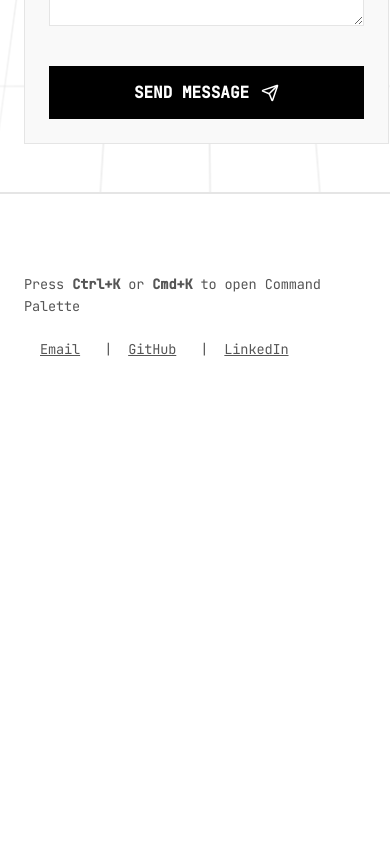
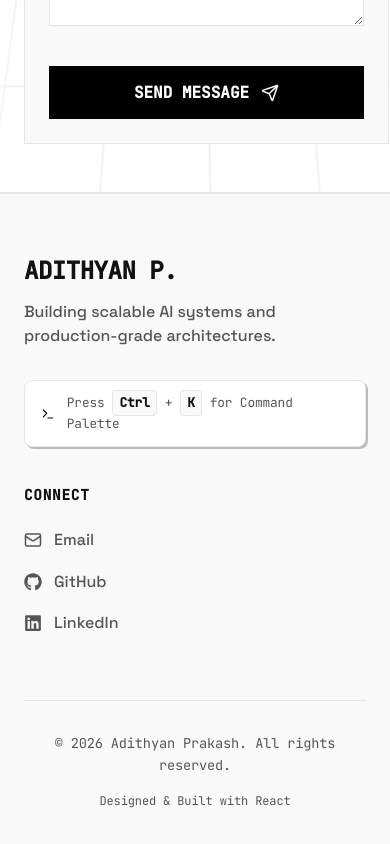
Before and after one commit to Adithyan1809/Portfolio, a React (Vite) app: page / in a window 390 px wide. Shown: the part 9118-9962 px from the top of the page. Before the commit the page ends 9527 px from the top, so only its background shows below. Built offline with nearby package versions, Linux system fonts and the light colour scheme.

Commit message:
feat: Replace basic footer with a premium, responsive Footer component

```diff
--- a/src/App.jsx
+++ b/src/App.jsx
@@ -11,6 +11,7 @@ import CommandPalette from './components/CommandPalette';
 import LiveDashboard from './components/LiveDashboard';
 import PageTransitionWrapper from './components/PageTransitionWrapper';
 import ScrollToTop from './components/ScrollToTop';
+import Footer from './components/Footer';
 
 const NotFound = () => (
   <div style={{ padding: '12rem 2rem', textAlign: 'center', minHeight: '60vh' }}>
@@ -47,17 +48,7 @@ function App() {
           <AnimatedRoutes />
         </main>
         <ScrollReveal>
-          <footer className="border-top section-padding">
-          <div className="container text-center">
-            <p className="mono-text" style={{marginTop: '2rem'}}>
-              <span style={{color: 'var(--color-text-muted)'}}>Press <strong>Ctrl+K</strong> or <strong>Cmd+K</strong> to open Command Palette</span>
-              <br/><br/>
-              <a href="mailto:adithyan18092005@gmail.com" style={{margin: '0 1rem', textDecoration: 'underline'}}>Email</a> |
-              <a href="https://github.com/Adithyan1809" target="_blank" rel="noreferrer" style={{margin: '0 1rem', textDecoration: 'underline'}}>GitHub</a> |
-              <a href="https://linkedin.com/in/adithyan-prakash" target="_blank" rel="noreferrer" style={{margin: '0 1rem', textDecoration: 'underline'}}>LinkedIn</a>
-            </p>
-          </div>
-        </footer>
+          <Footer />
         </ScrollReveal>
         <ScrollToTop />
       </div>
--- /dev/null
+++ b/src/components/Footer.css
@@ -0,0 +1,123 @@
+.site-footer {
+  background-color: var(--color-bg-secondary);
+  padding: 4rem 0 2rem;
+  margin-top: auto;
+}
+
+.footer-content {
+  display: flex;
+  justify-content: space-between;
+  align-items: flex-start;
+  gap: 3rem;
+  margin-bottom: 4rem;
+}
+
+.footer-brand {
+  max-width: 400px;
+}
+
+.footer-logo {
+  font-size: 1.5rem;
+  margin-bottom: 1rem;
+  color: var(--color-text);
+  letter-spacing: -0.02em;
+}
+
+.footer-tagline {
+  margin-bottom: 2rem;
+  font-size: 1rem;
+  line-height: 1.5;
+}
+
+.footer-cmd-hint {
+  display: inline-flex;
+  align-items: center;
+  gap: 0.75rem;
+  padding: 0.75rem 1rem;
+  background-color: var(--color-bg);
+  border: 1px solid var(--color-border);
+  border-radius: 8px;
+  color: var(--color-text-muted);
+  font-size: 0.8rem;
+  box-shadow: 2px 2px 0 var(--color-grid-strong);
+  transition: all 0.2s ease;
+}
+
+.footer-cmd-hint:hover {
+  border-color: var(--color-accent);
+  color: var(--color-text);
+  box-shadow: 4px 4px 0 var(--color-accent);
+  transform: translate(-2px, -2px);
+}
+
+.cmd-icon {
+  color: var(--color-accent);
+}
+
+kbd {
+  background-color: var(--color-bg-secondary);
+  border: 1px solid var(--color-border);
+  border-radius: 4px;
+  padding: 0.2rem 0.4rem;
+  font-family: inherit;
+  font-weight: 700;
+  color: var(--color-text);
+}
+
+.footer-links {
+  display: flex;
+  flex-direction: column;
+  gap: 1.5rem;
+}
+
+.footer-heading {
+  font-size: 0.9rem;
+  color: var(--color-text);
+  text-transform: uppercase;
+  letter-spacing: 0.05em;
+}
+
+.social-links {
+  display: flex;
+  flex-direction: column;
+  gap: 1rem;
+}
+
+.social-link {
+  display: inline-flex;
+  align-items: center;
+  gap: 0.75rem;
+  color: var(--color-text-muted);
+  font-weight: 500;
+  transition: color 0.2s ease, transform 0.2s ease;
+}
+
+.social-link:hover {
+  color: var(--color-accent);
+  transform: translateX(5px);
+}
+
+.footer-bottom {
+  display: flex;
+  justify-content: space-between;
+  align-items: center;
+  padding-top: 2rem;
+}
+
+.footer-bottom p {
+  font-size: 0.85rem;
+  margin: 0;
+}
+
+@media (max-width: 768px) {
+  .footer-content {
+    flex-direction: column;
+    gap: 2.5rem;
+  }
+
+  .footer-bottom {
+    flex-direction: column;
+    gap: 1rem;
+    text-align: center;
+  }
+}
--- /dev/null
+++ b/src/components/Footer.jsx
@@ -0,0 +1,56 @@
+import React from 'react';
+import { Mail, Terminal } from 'lucide-react';
+import { FaGithub, FaLinkedin } from 'react-icons/fa';
+import './Footer.css';
+
+const Footer = () => {
+  const currentYear = new Date().getFullYear();
+
+  return (
+    <footer className="site-footer border-top">
+      <div className="container">
+        <div className="footer-content">
+          <div className="footer-brand">
+            <h3 className="footer-logo mono-text">Adithyan P.</h3>
+            <p className="footer-tagline text-muted">
+              Building scalable AI systems and production-grade architectures.
+            </p>
+            <div className="footer-cmd-hint mono-text">
+              <Terminal size={14} className="cmd-icon" />
+              <span>Press <kbd>Ctrl</kbd> + <kbd>K</kbd> for Command Palette</span>
+            </div>
+          </div>
+
+          <div className="footer-links">
+            <h4 className="footer-heading mono-text">Connect</h4>
+            <div className="social-links">
+              <a href="mailto:adithyan18092005@gmail.com" className="social-link" aria-label="Email">
+                <Mail size={18} />
+                <span>Email</span>
+              </a>
+              <a href="https://github.com/Adithyan1809" target="_blank" rel="noreferrer" className="social-link" aria-label="GitHub">
+                <FaGithub size={18} />
+                <span>GitHub</span>
+              </a>
+              <a href="https://linkedin.com/in/adithyan-prakash" target="_blank" rel="noreferrer" className="social-link" aria-label="LinkedIn">
+                <FaLinkedin size={18} />
+                <span>LinkedIn</span>
+              </a>
+            </div>
+          </div>
+        </div>
+
+        <div className="footer-bottom border-top">
+          <p className="mono-text text-muted">
+            &copy; {currentYear} Adithyan Prakash. All rights reserved.
+          </p>
+          <p className="mono-text text-muted" style={{ fontSize: '0.75rem' }}>
+            Designed & Built with React
+          </p>
+        </div>
+      </div>
+    </footer>
+  );
+};
+
+export default Footer;
```
